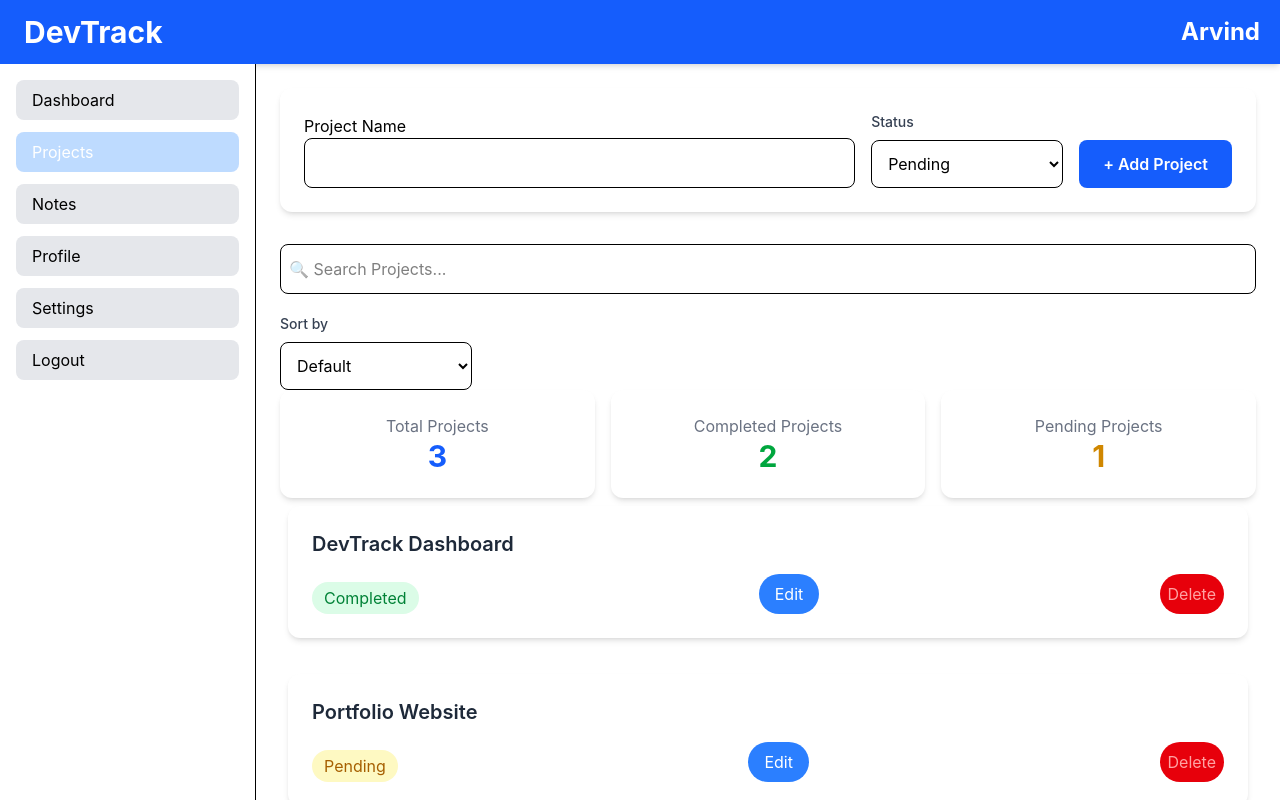
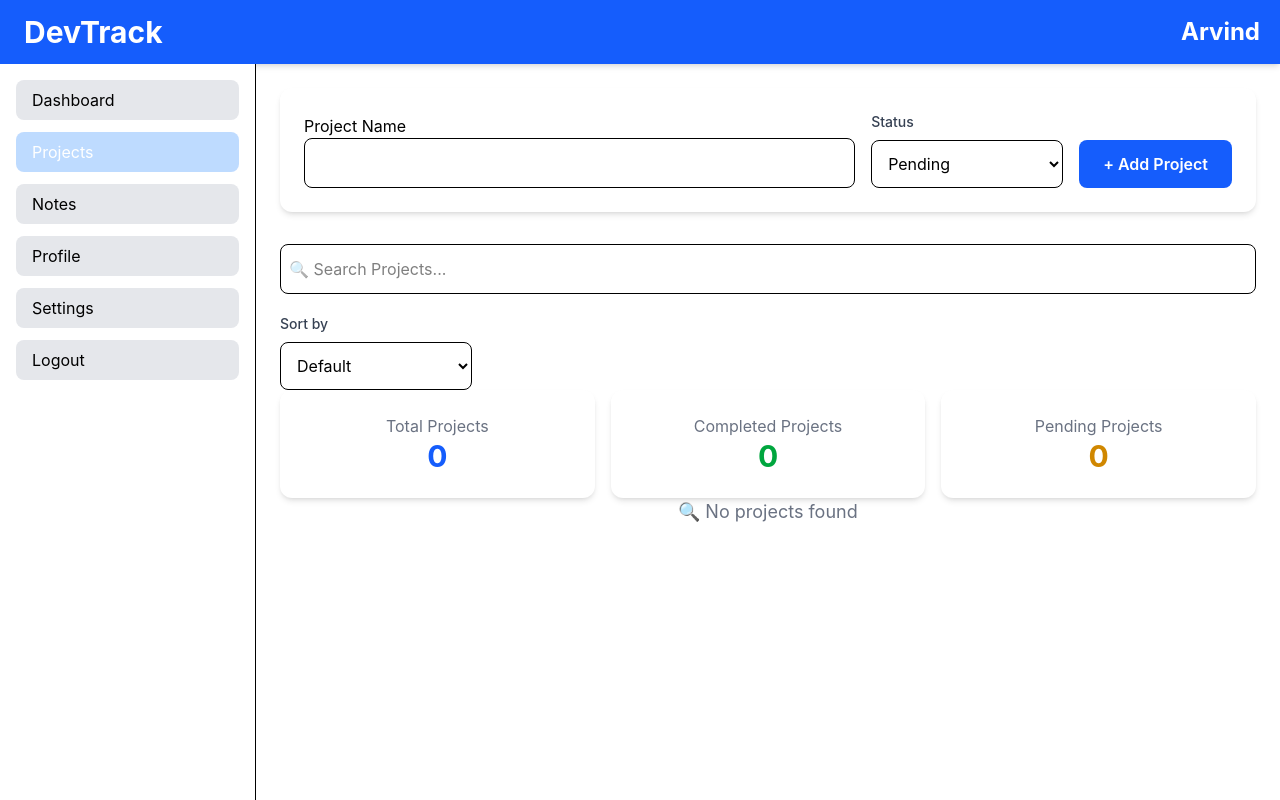
Before and after one commit to arvindshah07/DevTrack, a React (Vite) app: page /projects in a window 1280 px wide. Shown: the top 800 px of the page. Built offline with nearby package versions, Linux system fonts and the light colour scheme.

Commit message:
Day 13: Refactor Projects into reusable components and learn Context API

```diff
--- /dev/null
+++ b/src/context/ThemeContext.jsx
@@ -0,0 +1,5 @@
+import { createContext } from "react";
+
+const ThemeContext=createContext ();
+
+export default ThemeContext ;
--- /dev/null
+++ b/src/context/UserContext.jsx
@@ -0,0 +1,19 @@
+import { createContext,useState} from "react";
+const UserContext=createContext();
+
+function UserProvider({children}){
+ const [username,setUsername]=useState("Arvind");
+ return(
+<UserContext.Provider
+  value={{
+    username,
+    setUsername,
+  }}
+>
+{children}
+</UserContext.Provider>
+ );
+}
+
+export {UserProvider};
+export default UserContext ;
--- a/src/main.jsx
+++ b/src/main.jsx
@@ -2,9 +2,12 @@ import { createRoot } from "react-dom/client";
 import "./index.css";
 import App from "./App";
 import { BrowserRouter } from "react-router-dom";
+import ThemeContext from "./context/ThemeContext";
 
 createRoot(document.getElementById("root")).render(
-  <BrowserRouter>
+<ThemeContext.Provider>
+    <BrowserRouter>
     <App />
   </BrowserRouter>
+</ThemeContext.Provider>
 );
--- a/src/pages/Projects.jsx
+++ b/src/pages/Projects.jsx
@@ -7,24 +7,7 @@ import StatsSection from "../components/projects/StatsSection";
 import ProjectList from "../components/projects/ProjectList";
 
 function Projects() {
-  const [projects, setProjects] = useState([
-    {
-      id: 1,
-      title: "DevTrack Dashboard",
-      status: "Completed",
-    },
-    {
-      id: 2,
-      title: "Portfolio Website",
-      status: "Pending",
-    },
-    {
-      id: 3,
-      title: "Weather App",
-      status: "Completed",
-    },
-  ]);
-
+  const [projects, setProjects] = useState([]);
   const [projectName, setProjectName] = useState("");
   const [status, setStatus] = useState("Pending");
   const [editingId,setEditingId]=useState(null);
```
